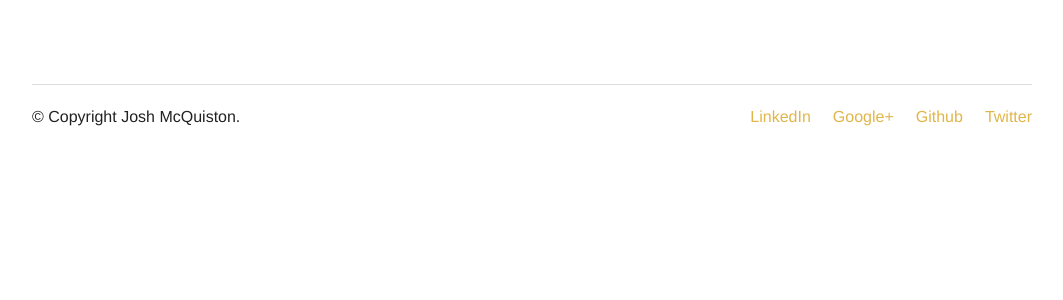
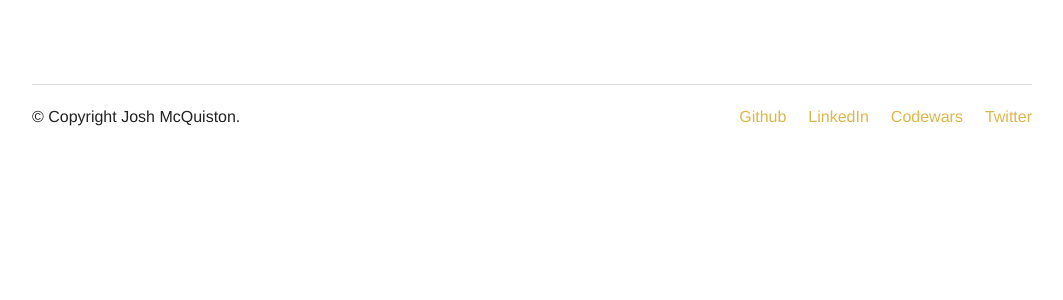
Before and after one commit to josh-mcq/django_blog, a Django app: template templates/index.html in a window 1280 px wide. Shown: the part 417-717 px from the top of the page, without its empty margins (108-1171 px from the left). Run offline with Django 3.2, Linux system fonts and the light colour scheme; the template is opened without the code that fills it, so the values that code supplies are empty; parts of the project's set-up code (start-up, migrations or seed data) failed here and were passed over; some libraries are stand-ins or nearby versions.

Commit message:
updated footer links

```diff
--- a/templates/blog/includes/base.html
+++ b/templates/blog/includes/base.html
@@ -57,10 +57,10 @@
 
               <div class="large-6 columns">
                   <ul class="inline-list right">
-                    <li><a href="http://www.linkedin.com/pub/joshua-mcquiston/4/81/8b1">LinkedIn</a></li>
-                    <li><a href="https://plus.google.com/u/0/+JoshuaMcquiston/about">Google+</a></li>
-                    <li><a href="https://github.com/josh-mcq">Github</a></li>
-                    <li><a href="https://twitter.com/pdxwebdeveloper">Twitter</a></li>
+                     <li><a href="https://github.com/josh-mcq">Github</a></li>
+                     <li><a href="http://www.linkedin.com/pub/joshua-mcquiston/4/81/8b1">LinkedIn</a></li>
+                     <li><a href="http://www.codewars.com/users/josh-mcq/completed_solutions">Codewars</a></li>
+                     <li><a href="https://twitter.com/pdxwebdeveloper">Twitter</a></li>
                   </ul>
               </div>
 
```
